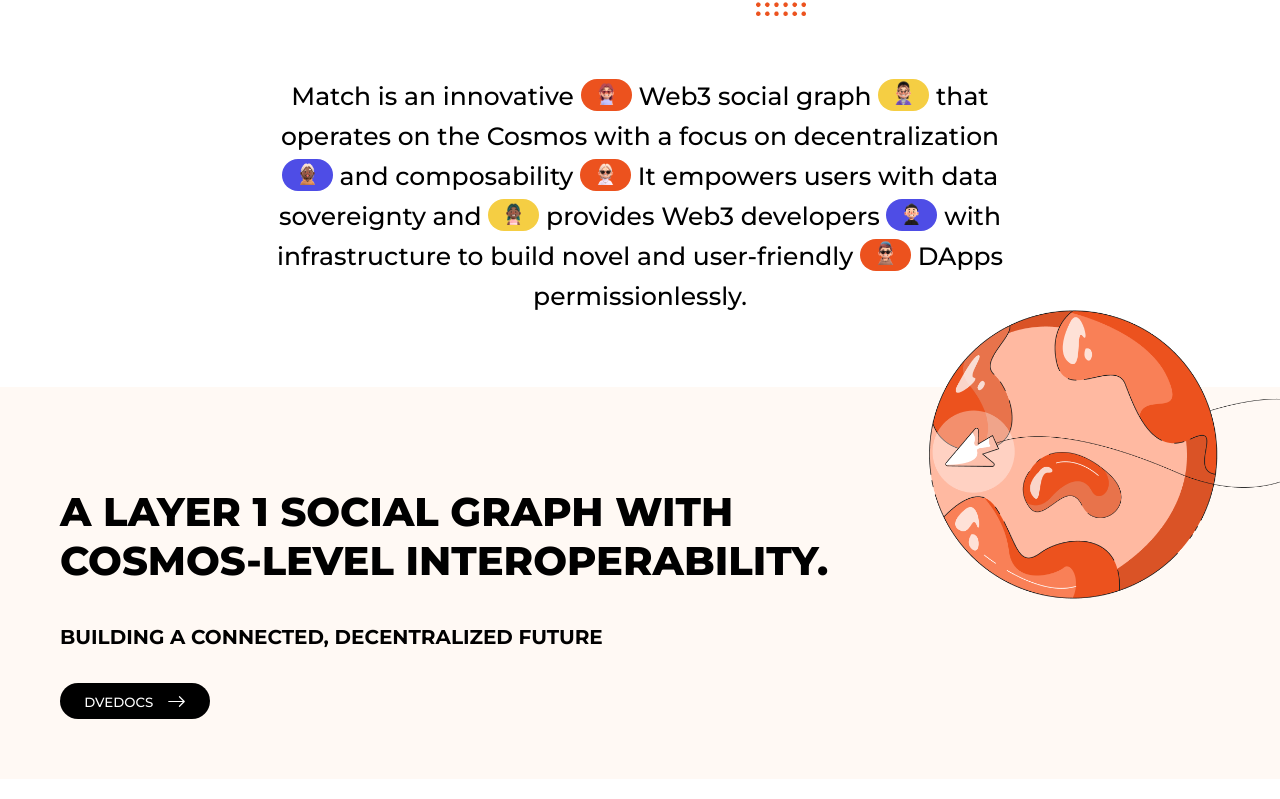
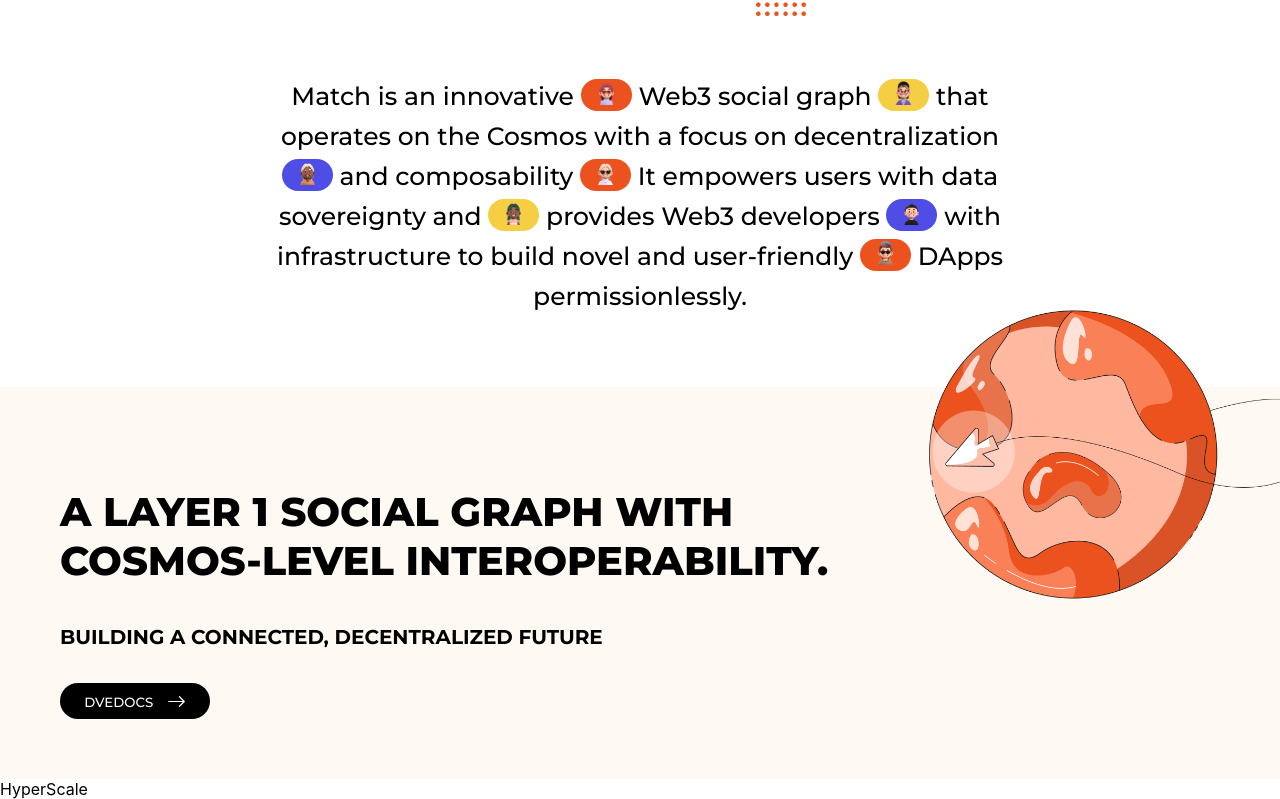
Before and after one commit to DevOlagboye/mathchain-react, a React (Create React App) app: page / in a window 1280 px wide. Shown: the part 955-1754 px from the top of the page. Built offline with nearby package versions, Linux system fonts and the light colour scheme.

Commit message:
Started working on the HyperScale Component

```diff
--- a/src/App.js
+++ b/src/App.js
@@ -5,6 +5,7 @@
 import HeroPage from './Components/HeroPage/HeroPage';
 import CallToAction from './Components/CallToAction/CallToAction';
 import Layer from './Components/Layer/Layer';
+import HyperScale from './Components/HyperScale/HyperScale';
 
 function App() {
   return (
@@ -14,6 +15,7 @@
       <HeroPage/>
       <CallToAction/>
       <Layer/>
+      <HyperScale/>
       </Router>
     </div>
   );
--- /dev/null
+++ b/src/Components/HyperScale/HyperScale.jsx
@@ -0,0 +1,10 @@
+import React from 'react'
+import "./HyperScale.css"
+
+const HyperScale = () => {
+  return (
+    <div>HyperScale</div>
+  )
+}
+
+export default HyperScale
```
Also changed, not shown: src/Components/HyperScale/HyperScale.css (added).
